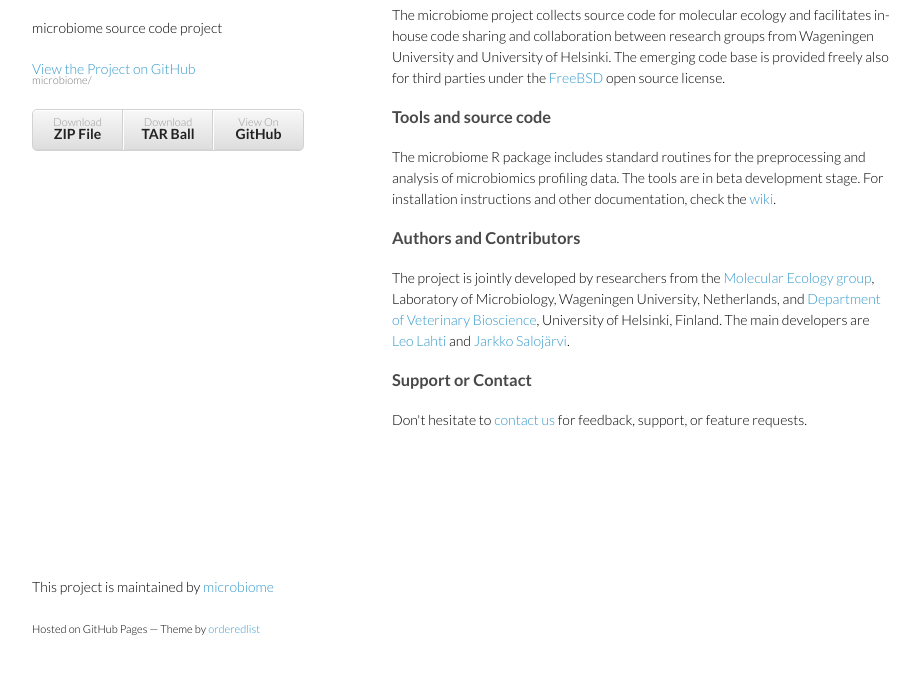
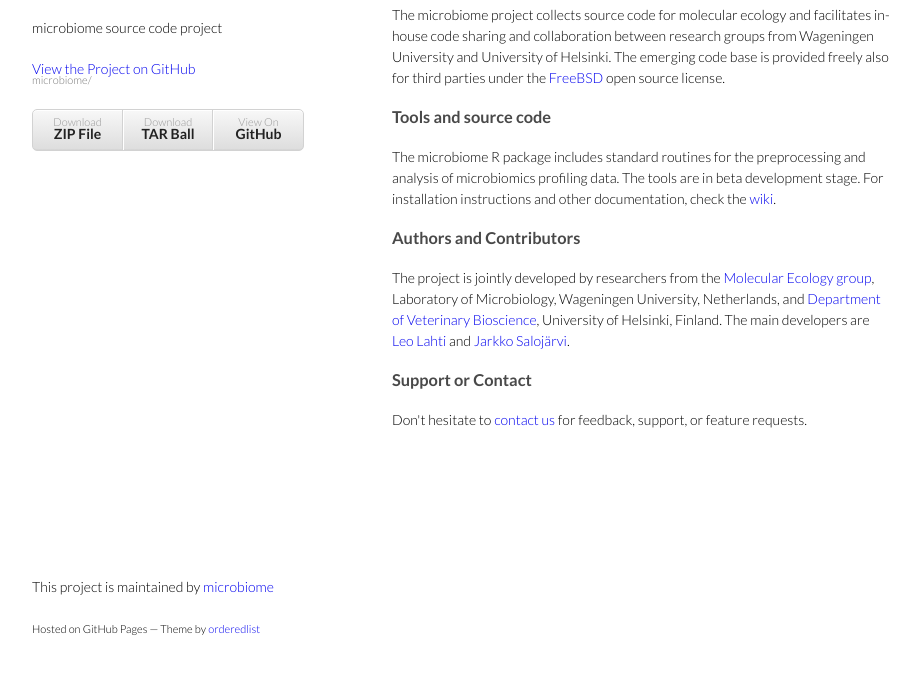
Before and after one commit to microbiome/microbiome.github.com, a plain HTML site: page index.html in a window 1280 px wide. Shown: the part 92-766 px from the top of the page, without its empty margins (178-1098 px from the left). Drawn offline with Linux system fonts and the light colour scheme.

Commit message:
text color + polish

```diff
--- a/stylesheets/styles.css
+++ b/stylesheets/styles.css
@@ -33,7 +33,7 @@
 }
 
 a {
-  color:#39c;
+  color:#39i;
   font-weight:400;
   text-decoration:none;
 }
```
